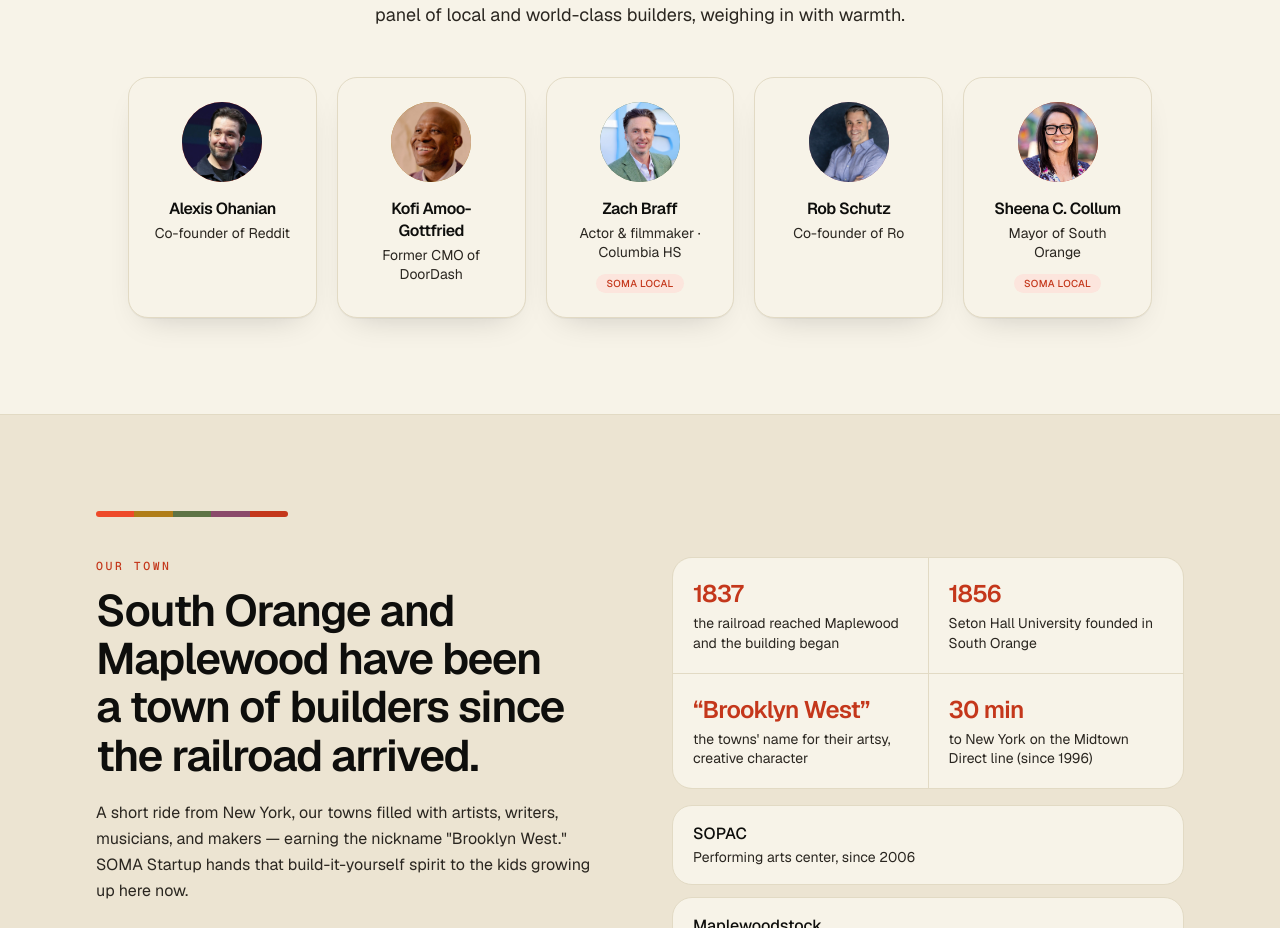
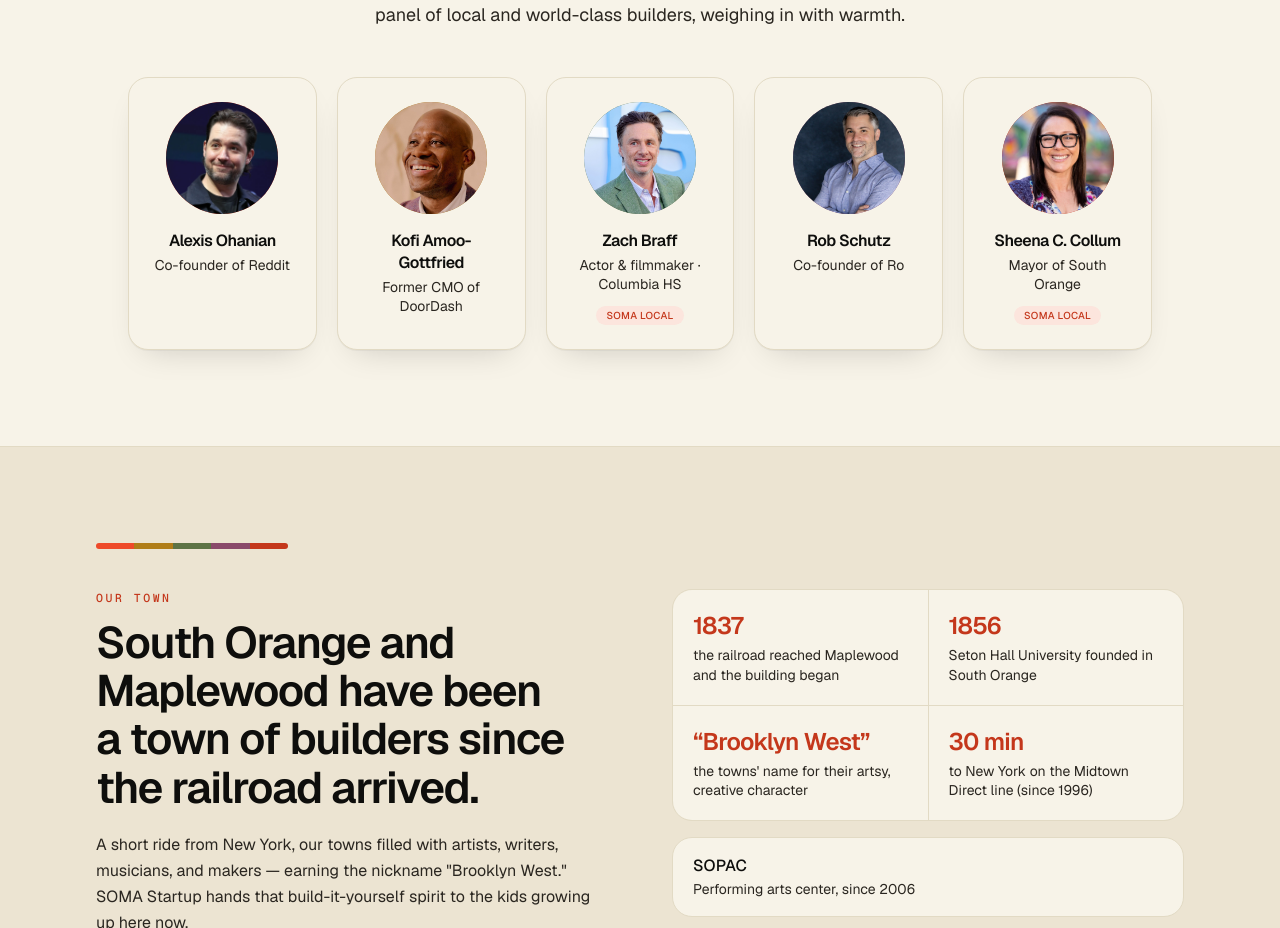
Before and after one commit to snaggeddomains/soma-startup, a Next.js app: page / in a window 1280 px wide. Shown: the part 2660-3588 px from the top of the page. Built offline with nearby package versions, Linux system fonts and the light colour scheme.

Commit message:
Enlarge judge headshots
Bump judge avatars from 80px to 112px for more presence.

https://claude.ai/code/session_01DJDu4S6H68stZHyLaKcGnS

```diff
--- a/components/JudgeAvatar.tsx
+++ b/components/JudgeAvatar.tsx
@@ -16,15 +16,15 @@ export function JudgeAvatar({
   const [failed, setFailed] = useState(false);
   return (
     <div
-      className={`relative grid h-20 w-20 place-items-center overflow-hidden rounded-full ${colorClass}`}
+      className={`relative grid h-28 w-28 place-items-center overflow-hidden rounded-full ${colorClass}`}
     >
-      <span className="font-display text-xl font-semibold text-paper">{initials}</span>
+      <span className="font-display text-3xl font-semibold text-paper">{initials}</span>
       {src && !failed && (
         <Image
           src={src}
           alt=""
           fill
-          sizes="80px"
+          sizes="112px"
           className="object-cover"
           onError={() => setFailed(true)}
         />
```
